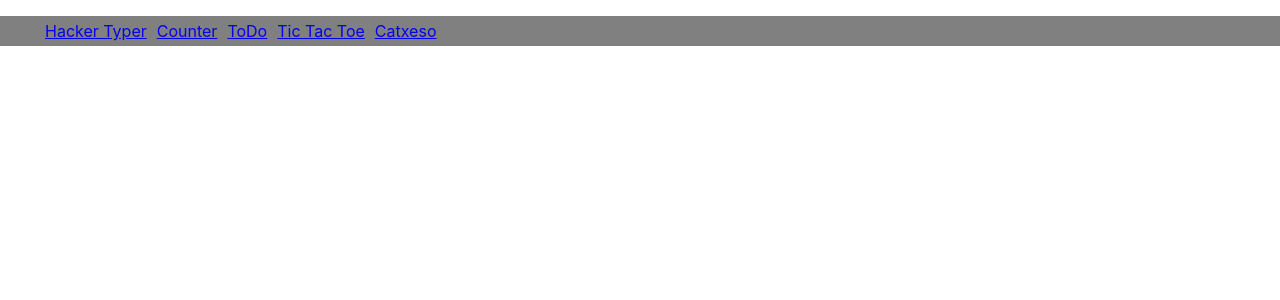
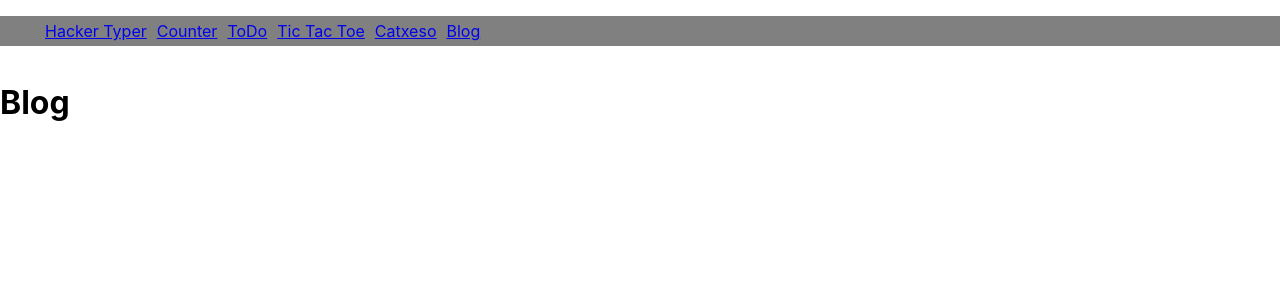
Before and after one commit to Tchomasek/IT-absolvent, a React (Create React App) app: page /blog in a window 1280 px wide. Shown: the top 300 px of the page. Built offline with nearby package versions, Linux system fonts and the light colour scheme; the HTML template or start-up script is replaced by a standard one.

Commit message:
blog init

```diff
--- a/src/App.tsx
+++ b/src/App.tsx
@@ -1,4 +1,5 @@
 import "./App.css";
+import { Blog } from "./components/blog/Blog";
 import { Link, Route, BrowserRouter as Router, Switch } from "react-router-dom";
 import { Pexeso } from "./components/pexeso/Pexeso";
 import Counter from "./components/counter/Counter";
@@ -35,6 +36,9 @@ export default function App() {
             <li>
               <Link to="/pexeso">Catxeso</Link>
             </li>
+            <li>
+              <Link to="/blog">Blog</Link>
+            </li>
           </ul>
         </nav>
 
@@ -54,6 +58,9 @@ export default function App() {
           <Route path="/pexeso">
             <Pexeso />
           </Route>
+          <Route path="/blog">
+            <Blog />
+          </Route>
         </Switch>
       </div>
     </Router>
--- /dev/null
+++ b/src/components/blog/Blog.tsx
@@ -0,0 +1,11 @@
+import { Helmet } from "react-helmet";
+import React from "react";
+
+export const Blog = () => {
+  return (
+    <>
+      <Helmet>Blog</Helmet>
+      <h1>Blog</h1>
+    </>
+  );
+};
```
